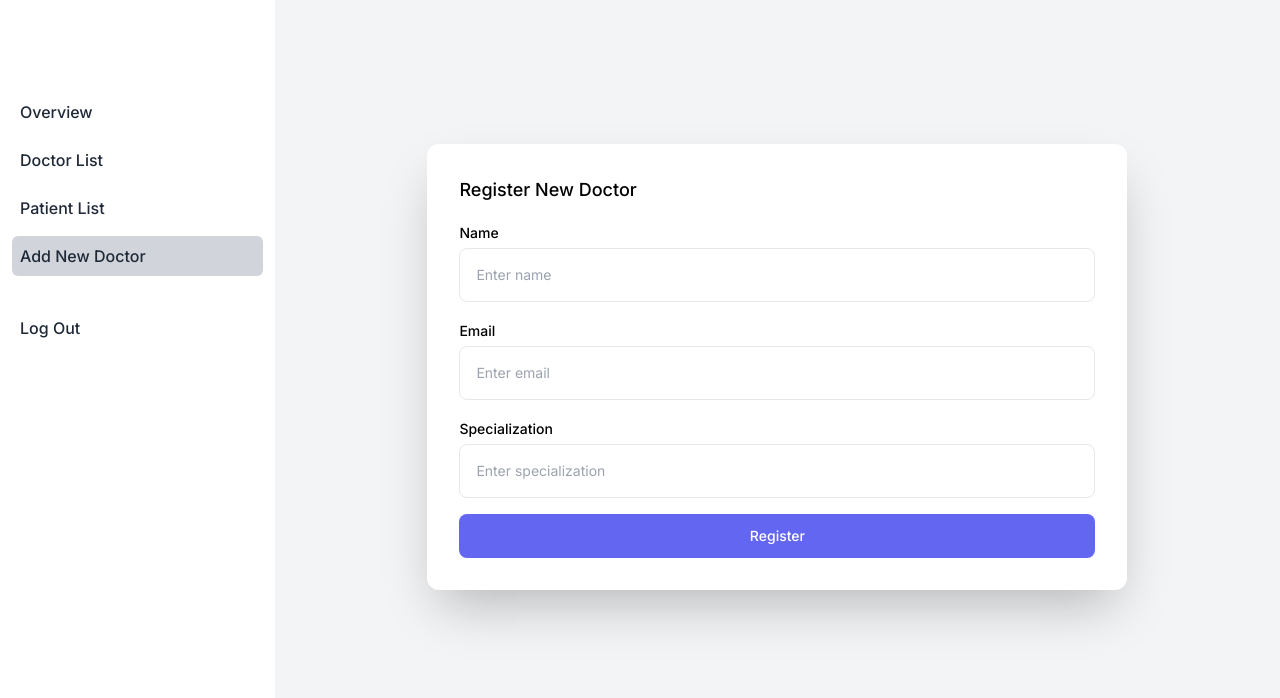
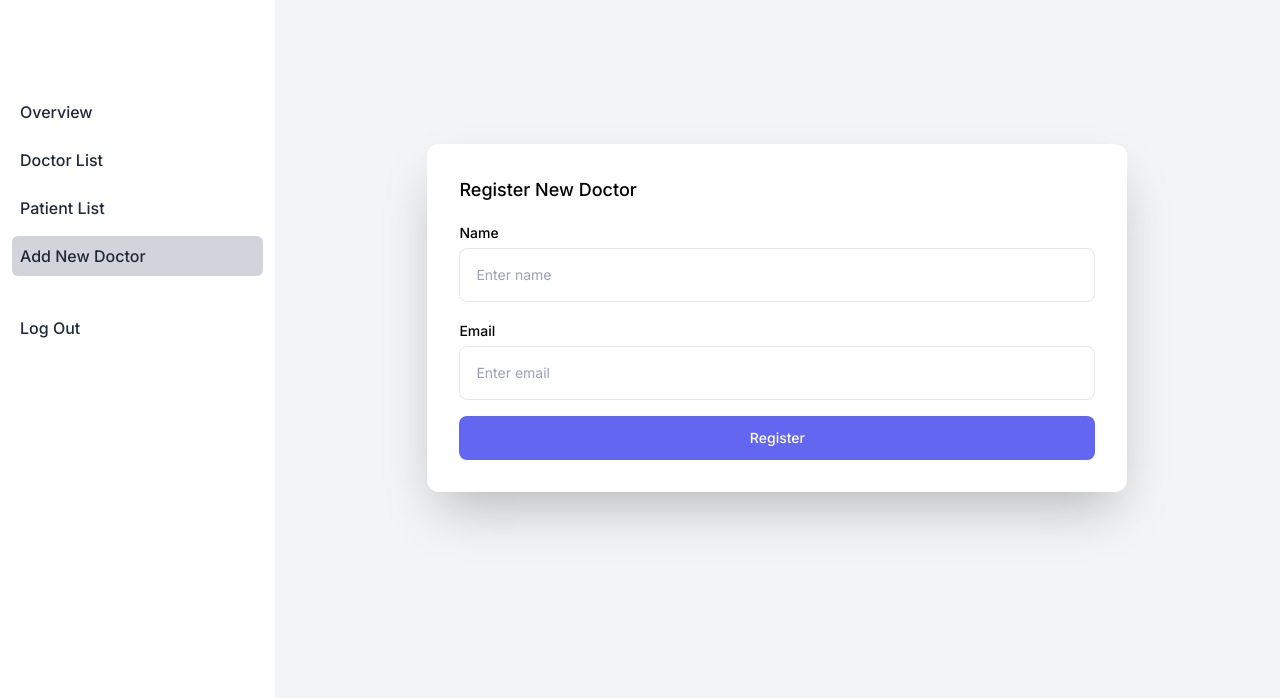
Before and after one commit to edwinochieng/hospital-management-system, a Next.js app: page /admin/add-doctor in a window 1280 px wide. Shown: the top 698 px of the page. Built offline with nearby package versions, Linux system fonts and the light colour scheme.

Commit message:
edit doctor registration flow

```diff
--- a/src/app/(dashboard)/admin/add-doctor/page.js
+++ b/src/app/(dashboard)/admin/add-doctor/page.js
@@ -12,12 +12,11 @@ export default function AddDoctor() {
     formState: { errors },
   } = useForm();
 
-  const submitHandler = async ({ name, email, specialization }) => {
+  const submitHandler = async ({ name, email }) => {
     try {
       await axios.post("/api/admin/registerDoctor", {
         name,
         email,
-        specialization,
       });
     } catch (err) {
       toast.error(getError(err));
@@ -83,29 +82,6 @@ export default function AddDoctor() {
           </div>
         </div>
 
-        <div>
-          <label htmlFor='specialization' className='text-sm font-medium'>
-            Specialization
-          </label>
-
-          <div className='relative mt-1'>
-            <input
-              {...register("specialization", {
-                required: "Please enter specialization",
-              })}
-              type='text'
-              id='specialization'
-              className='w-full rounded-lg border border-gray-200 p-3 sm:p-4 pr-12 text-sm focus:outline-indigo-500'
-              placeholder='Enter specialization'
-            />
-            {errors.specialization && (
-              <span className='text-red-500 pt-1'>
-                {errors.specialization.message}
-              </span>
-            )}
-          </div>
-        </div>
-
         <button
           type='submit'
           className='block w-full rounded-lg bg-indigo-500 px-5 py-3 text-sm font-medium text-white'
--- a/src/app/api/admin/registerDoctor/route.js
+++ b/src/app/api/admin/registerDoctor/route.js
@@ -6,10 +6,10 @@ import prisma from "../../../../../prisma/client";
 const saltRounds = 10;
 
 export async function POST(req) {
-  const { name, email, specialization } = await req.json();
-  console.log(name, email, specialization);
+  const { name, email } = await req.json();
+  console.log(name, email);
 
-  if (!name || !email || !email.includes("@") || !specialization) {
+  if (!name || !email || !email.includes("@")) {
     return NextResponse.json({
       message: "Validation Error",
     });
@@ -59,7 +59,7 @@ export async function POST(req) {
         doctorId: formattedRegistrationNumber,
         name,
         email,
-        specialization,
+
         password: bcrypt.hashSync(password, saltRounds),
       },
     });
```
